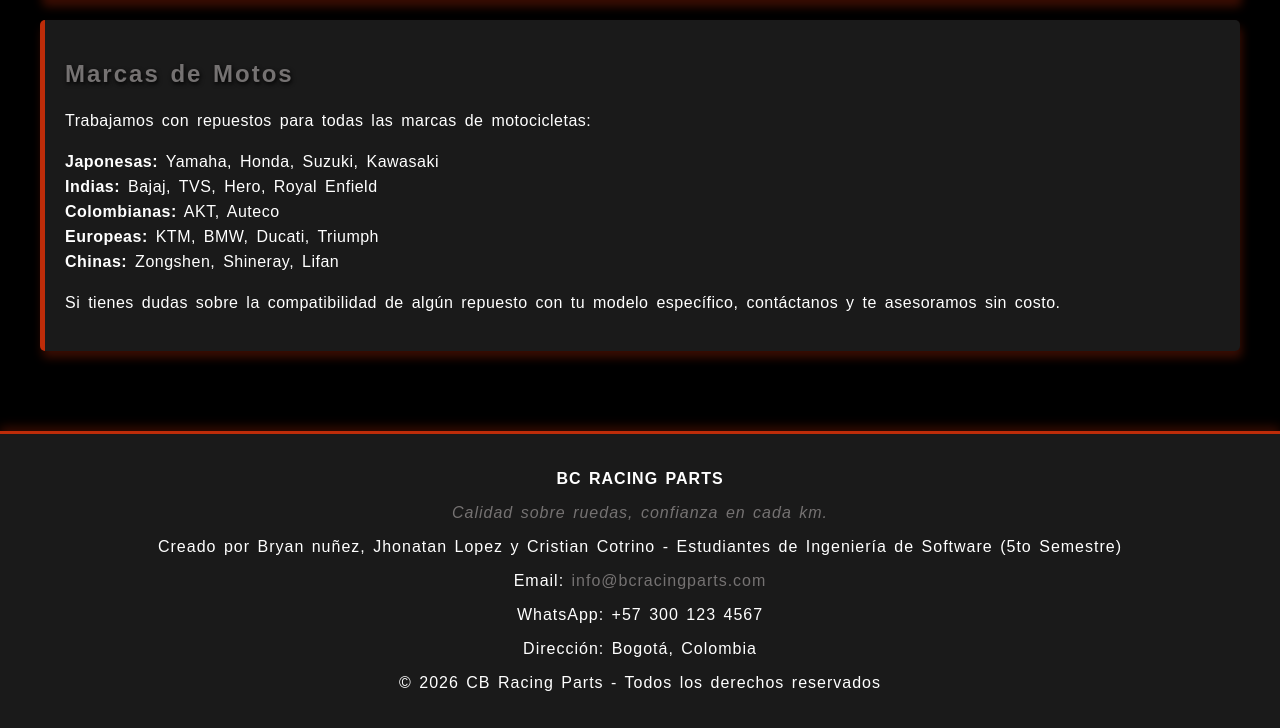
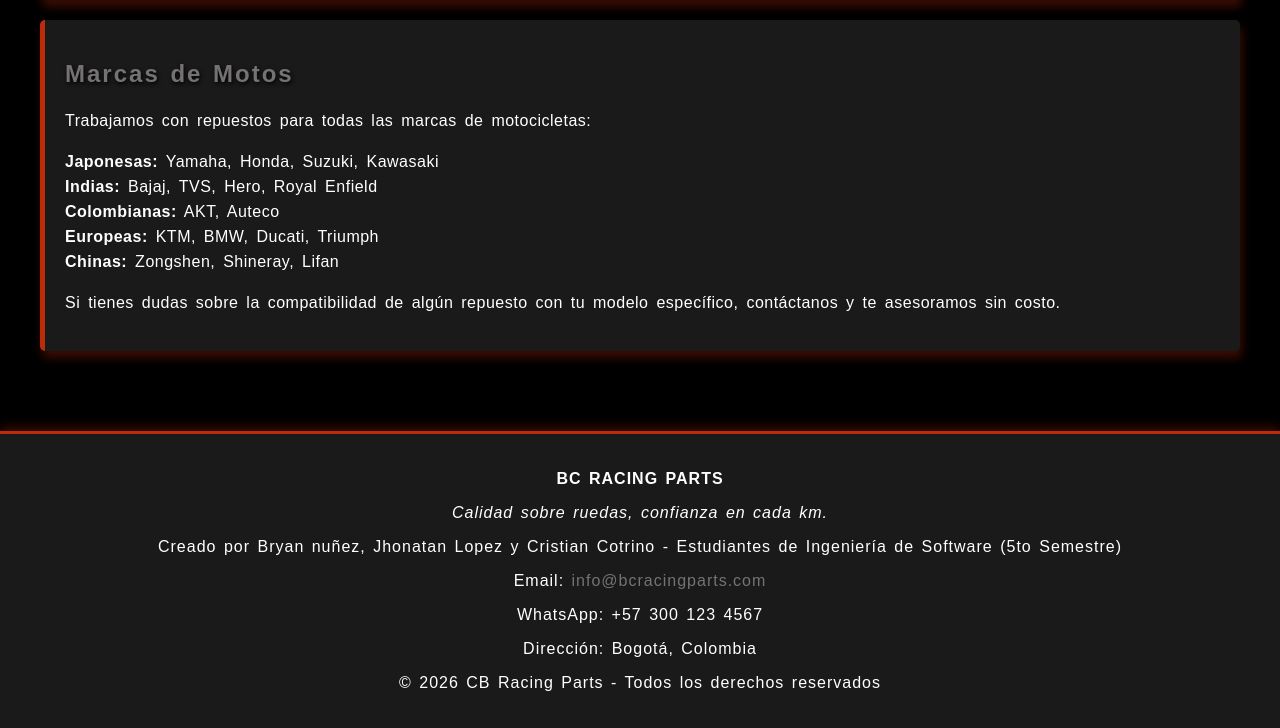
Before and after one commit to CristianCotrino777/JBC-RACING-PARTS, a plain HTML site: page JBC RACING PARTSS/JBC RACING PARTS.html in a window 1280 px wide. Shown: the part 1668-2396 px from the top of the page. Drawn offline with Linux system fonts and the light colour scheme; files that its build step writes are made by us from their sources.

Commit message:
JBC RACING PARTS.html

```diff
--- a/JBC RACING PARTSS/JBC RACING PARTS.html
+++ b/JBC RACING PARTSS/JBC RACING PARTS.html
@@ -113,7 +113,7 @@
 
     <footer id="contacto">
         <p><strong>BC RACING PARTS</strong></p>
-        <p style="font-style: italic; color: #757272;">Calidad sobre ruedas, confianza en cada km.</p>
+        <p style="font-style: italic; color: #ffffff;">Calidad sobre ruedas, confianza en cada km.</p>
         <h7> Creado por Bryan nuñez, Jhonatan Lopez y Cristian Cotrino</h7> - Estudiantes de Ingeniería de Software (5to Semestre)</p>
         <p>Email: <a href="mailto:info@bcracingparts.com">info@bcracingparts.com</a></p>
         <p>WhatsApp: +57 300 123 4567</p>
```
